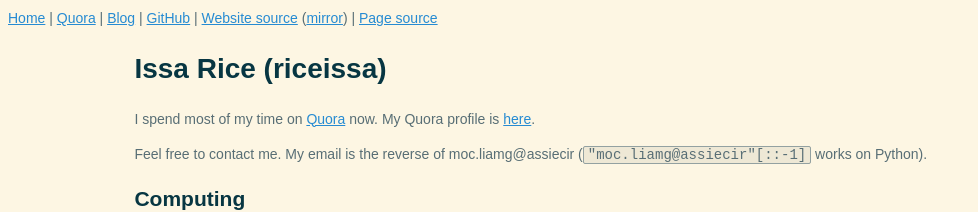
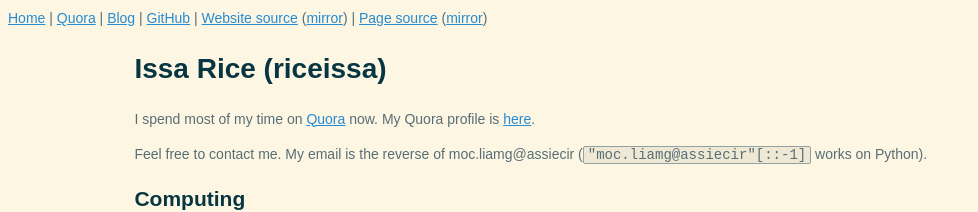
Before and after one commit to riceissa/riceissa.github.io, a Jekyll site: the page built from index.md, in a window 1280 px wide. Shown: the top 212 px of the page, without its empty margins (0-978 px from the left). Built offline with Jekyll 4.4.1, drawn with Linux system fonts in a browser that asks for light colours; Markdown is read by kramdown in place of the engine named in the settings.

Commit message:
add bitbucket page source too

```diff
--- a/_includes/navigation.html
+++ b/_includes/navigation.html
@@ -5,3 +5,4 @@
 | <a href="https://github.com/riceissa/riceissa.github.io">Website source</a>
 (<a href="https://bitbucket.org/riceissa/riceissa.github.io/src">mirror</a>)
 | <a href="https://raw.githubusercontent.com/riceissa/riceissa.github.io/master/{{page.path}}">Page source</a>
+(<a href="https://bitbucket.org/riceissa/riceissa.github.io/raw/HEAD/{{page.path}}">mirror</a>)
```
